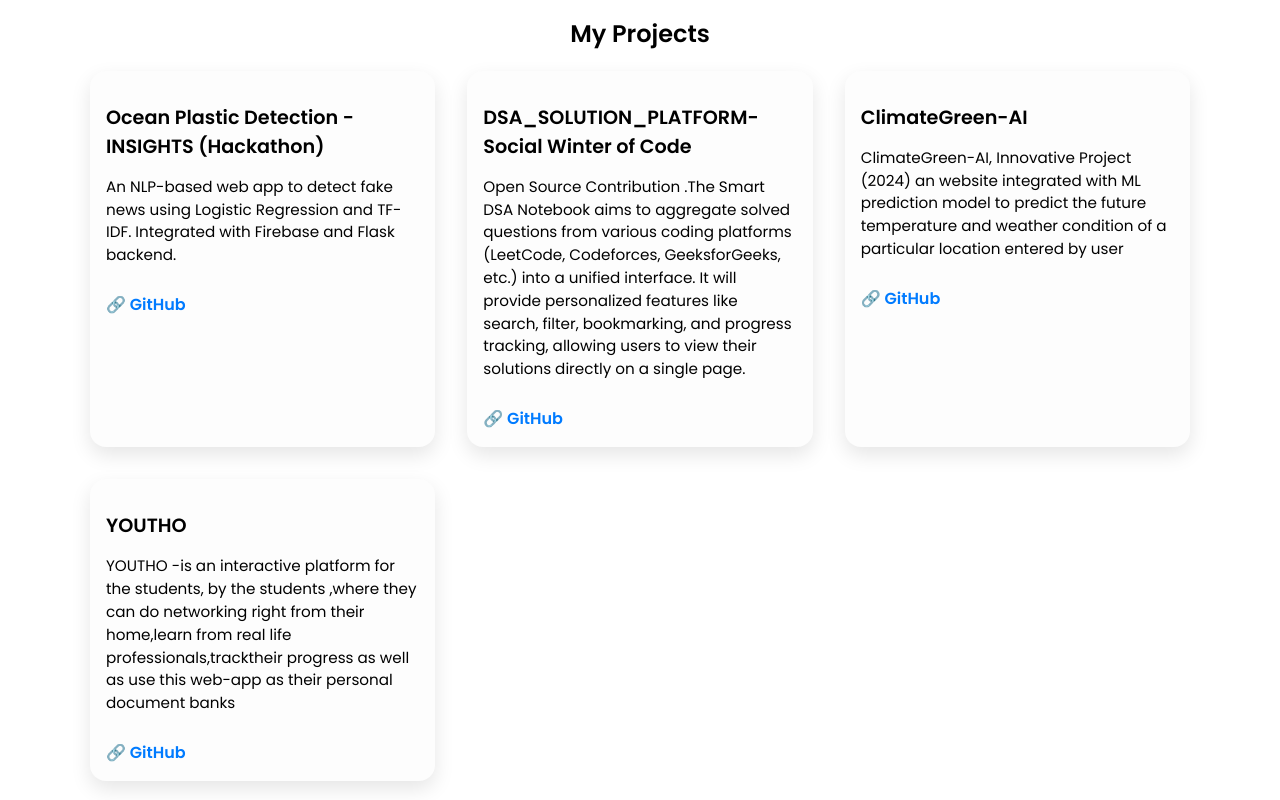
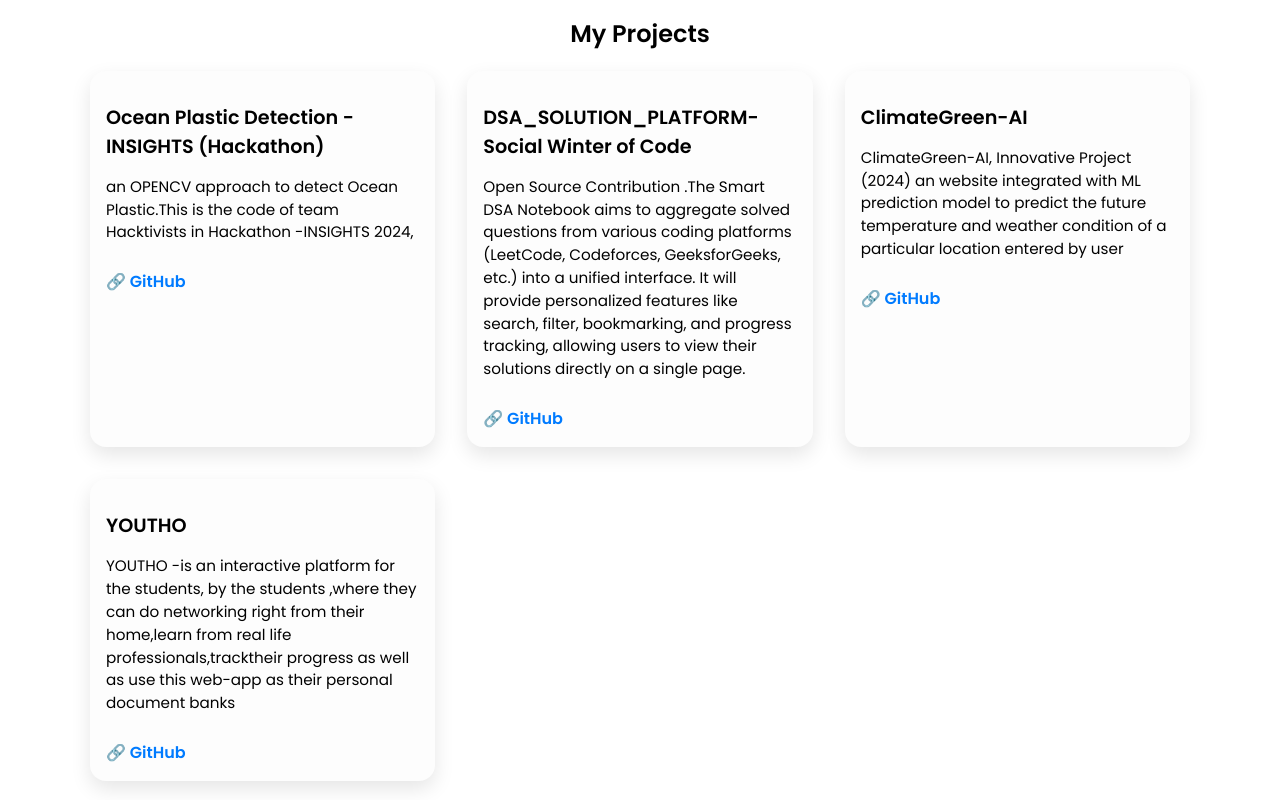
Before and after one commit to mainakpal4/My-Portfolio, a React (Create React App) app: page / in a window 1280 px wide. Shown: the part 986-1786 px from the top of the page. Built offline with nearby package versions, Linux system fonts and the light colour scheme.

Commit message:
An update1

```diff
--- a/src/components/Projects.js
+++ b/src/components/Projects.js
@@ -5,7 +5,7 @@ const projectData = [
   {
     title: 'Ocean Plastic Detection - INSIGHTS (Hackathon)',
     description:
-      'An NLP-based web app to detect fake news using Logistic Regression and TF-IDF. Integrated with Firebase and Flask backend.',
+      'an OPENCV approach to detect Ocean Plastic.This is the code of team Hacktivists in Hackathon -INSIGHTS 2024,',
     //image: 'https://via.placeholder.com/300x180',
     github: 'https://github.com/mainakpal4/Hacktivists',
   },
```
